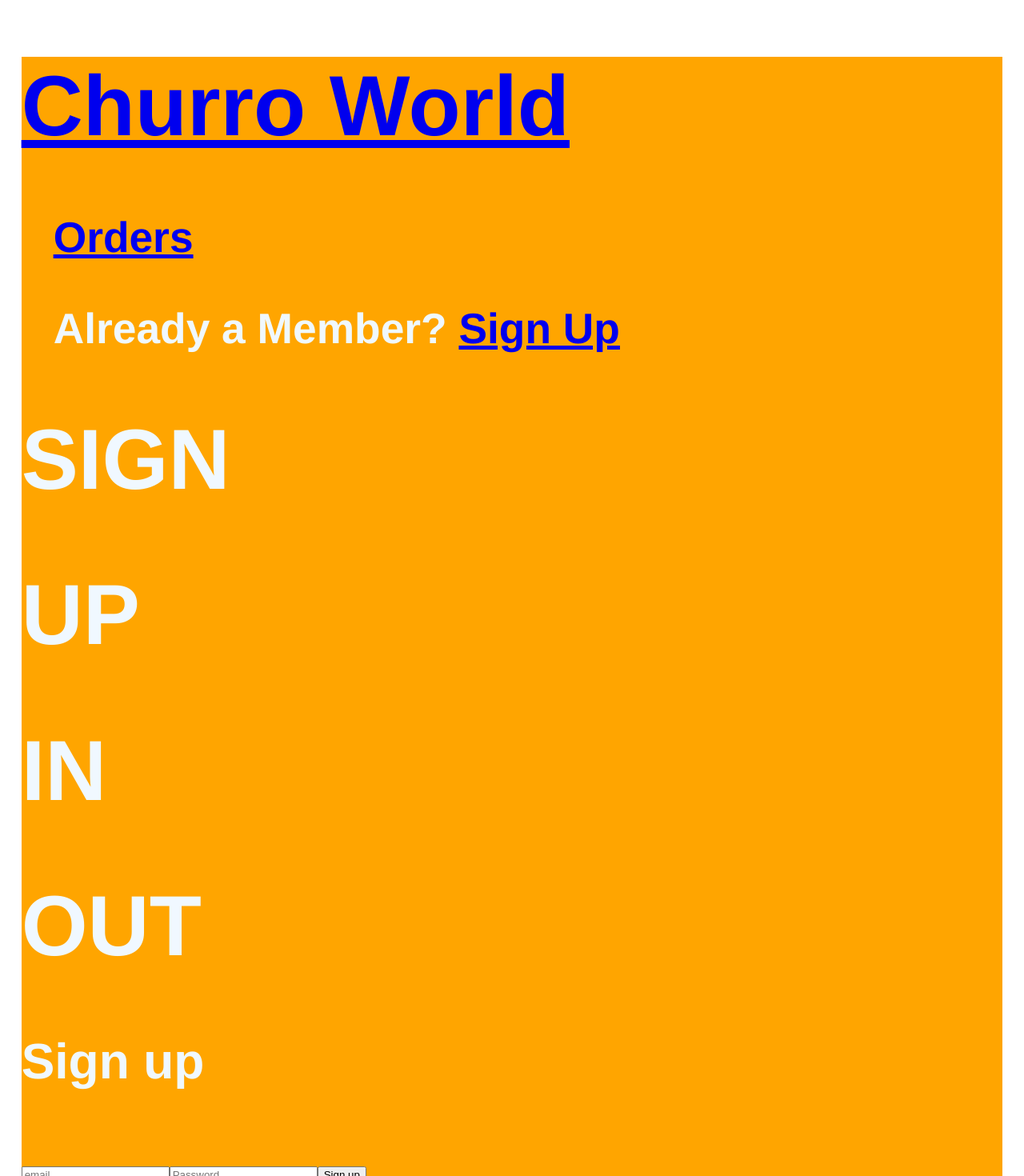
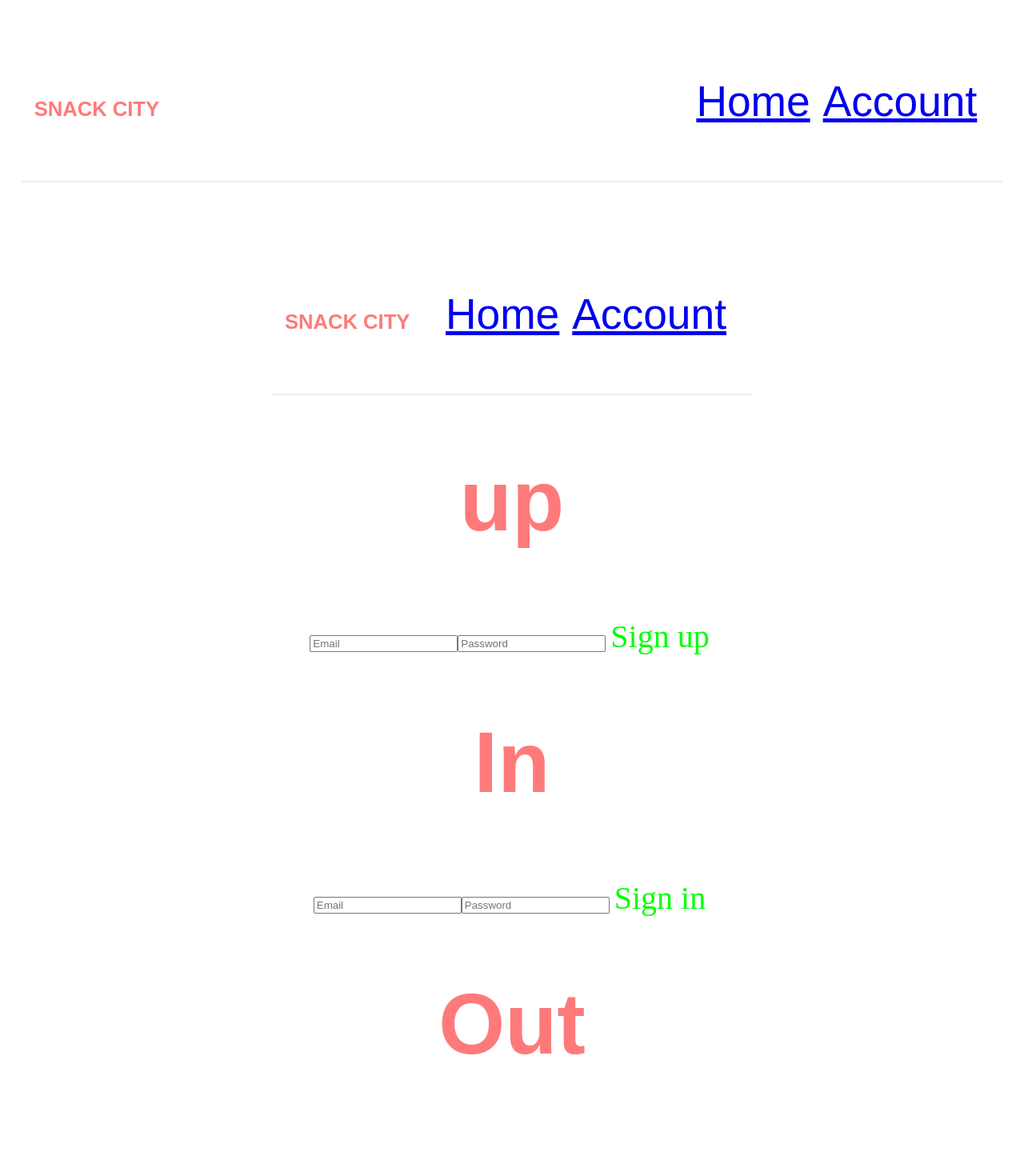
Before and after one commit to carolinecerussi/ChurroChurro, a React (Create React App) app: page /sign-in in a window 1280 px wide. Shown: the top 1470 px of the page at 80% size. Built offline with nearby package versions, Linux system fonts and the light colour scheme; no server answers.

Commit message:
continue to explore style components and organize layout of website

```diff
--- a/src/components/App.js
+++ b/src/components/App.js
@@ -1,19 +1,34 @@
 import React from "react";
-import Header from "./Header";
 import TicketControl from "./TicketControl";
 import SignIn from "./SignIn";
 import { BrowserRouter as Router, Routes, Route } from "react-router-dom";
+import Header from "./Header";
 
 function App(){
   return (
     <Router>
+      <Header />
       <Routes>
         <Route path="/sign-in" element={<SignIn />} />
-        <Route path="/" element={<Header />} />
-        <Route path="/orders" element={<TicketControl />} />
+        <Route path="/" element={<TicketControl />} />
       </Routes>
     </Router>
   );
 }
 
 export default App;
+// import Header from "./Header";
+// import TicketControl from "./TicketControl";
+// import ToggleTheme from "./ToggleTheme";
+
+// function App(){
+//   return (
+//     <React.Fragment>
+//       <Header />
+//       <ToggleTheme />
+//       <TicketControl />
+//     </React.Fragment>
+//   );
+// }
+
+// export default App;
--- a/src/components/EditTicketForm.js
+++ b/src/components/EditTicketForm.js
@@ -1,6 +1,26 @@
-import React from "react";
+import React, { Component } from "react";
 import ReusableForm from "./ReusableForm";
 import PropTypes from "prop-types";
+import styled from "styled-components";
+import Header from "./Header";
+
+const UpdateButton = styled.button`
+  align-items: baseline;
+  justify-content: space-between;
+  margin-bottom: 3rem;
+  padding: 1rem 1rem;
+  font-family: tahoma;
+  font-size: 20pt;
+  color: black;
+  background-color: transparent;
+  border: none;
+  hover {
+    color: pink;
+  }
+  }
+
+`;
+
 
 function EditTicketForm (props) {
   const { ticket } = props;
@@ -17,9 +37,10 @@ function EditTicketForm (props) {
 
   return (
     <React.Fragment>
+      <Header />
       <ReusableForm
         formSubmissionHandler={handleEditTicketFormSubmission}
-        buttonText="Update Ticket" />
+        buttonText= {<UpdateButton>Update Order</UpdateButton>}/>
     </React.Fragment>
   );
 }
--- a/src/components/Header.js
+++ b/src/components/Header.js
@@ -1,34 +1,48 @@
-
-import React from "react";
-import { Link } from "react-router-dom";
+import React from 'react';
+import { Link } from 'react-router-dom';
 import styled from 'styled-components';
 
-function Header(){
+const MainHeader = styled.header`
+  display: flex;
+  align-items: baseline;
+  justify-content: space-between;
+  margin-bottom: 3rem;
+  padding: 1rem 1rem;
+  border-bottom: 2px solid #eee;
+`;
 
+const BrandWordmark = styled.p`
+  font-size: 1.6rem;
+  font-weight: 800;
+  font-family: 'Montserrat', sans-serif;
+  text-transform: uppercase;
+`;
 
+const MenuList = styled.ul`
+  display: flex;
+  list-style: none;
+`;
 
-  const HeadingStyle = styled.h1`
-    color: aliceblue;
-    background-color: transparent;
-    font-family:  ;
-    font-size: 40pt;
-    `;
+const MenuListItem = styled.li`
+  margin-right: 1rem;
+`;
 
-
-
+function Header() {
   return (
- <HeadingStyle>
-       <Link to="/"> <h1>Churro World</h1></Link>
-      <ul>
-      <h />
-         <Link to="/orders">Orders</Link>
-         <span><p>Already a Member? <sp />
-         <Link to="/sign-in">Sign Up</Link></p></span>
-
-         </ul>
-</HeadingStyle>
+    <MainHeader>
+      <React.Fragment>
+        <BrandWordmark>Snack City</BrandWordmark>
+        <MenuList>
+          <MenuListItem>
+            <Link to='/'>Home</Link>
+          </MenuListItem>
+          <MenuListItem>
+            <Link to='/sign-in'>Account</Link>
+          </MenuListItem>
+        </MenuList>
+      </React.Fragment>
+    </MainHeader>
   );
 }
 
-
 export default Header;
--- a/src/components/NewTicketForm.js
+++ b/src/components/NewTicketForm.js
@@ -2,7 +2,6 @@ import React from "react";
 import PropTypes from "prop-types";
 import ReusableForm from "./ReusableForm";
 import { serverTimestamp } from "firebase/firestore";
-
 
 function NewTicketForm(props){
 
@@ -19,9 +18,8 @@ function NewTicketForm(props){
   return (
     <React.Fragment>
       <ReusableForm
-        formSubmissionHandler={handleNewTicketFormSubmission}
-        buttonText="Help!" />
-    </React.Fragment>
+        formSubmissionHandler={handleNewTicketFormSubmission} buttonText='Place Order' />
+            </React.Fragment>
   );
 }
 
--- a/src/components/SignIn.js
+++ b/src/components/SignIn.js
@@ -1,3 +1,5 @@
+
+
 import React, { useState } from 'react';
 import { auth } from './../firebase.js';
 import {
@@ -6,19 +8,32 @@ import {
   signOut
 } from 'firebase/auth';
 import styled from 'styled-components';
-import Header from './Header';
+import Header from './Header.js';
 
-  const SignInStyle = styled.div`
-    color: aliceblue;
-    background-color: orange;
-    font-family: helvetica;
-    text-align: left;
-    `;
+const AccountOptionsContainer = styled.div`
+  margin: 2rem auto;
+  padding: 1rem;
+  max-width: 600px;
+  border-radius: 8px;
+`;
+
+const AccountOptionBlock = styled.form`
+  margin: 1rem 1rem 2rem 1rem;
+`;
 
 
-
-
-
+const Button = styled.button`
+  background-color: transparent;
+  background-repeat: no-repeat;
+  border: none;
+  color: Lime;
+  font-family: Gemini moon;
+  font-size: 30pt;
+  &: hover {
+    color: pink;
+    cursor: pointer;
+  }
+`;
 
 function SignIn() {
   const [signUpSuccess, setSignUpSuccess] = useState(null);
@@ -66,38 +81,101 @@ function SignIn() {
   }
 
   return (
-   <SignInStyle>
+
+    <AccountOptionsContainer>
     <Header />
-<h1>SIGN</h1>
-<h1>UP</h1>
-<h1>IN</h1>
-<h1>OUT</h1>
-
-
-      {/* Signup form lives here */}
-      <h3>Sign up</h3>
-      {/* New code below! */}
+      <h1>up</h1>
       {signUpSuccess}
-      <form onSubmit={doSignUp}>
-        <input type='text' name='email' placeholder='email' />
+      <AccountOptionBlock onSubmit={doSignUp}>
+        <input type='text' name='email' placeholder='Email' />
         <input type='password' name='password' placeholder='Password' />
-        <button type='submit'>Sign up</button>
-      </form>
-      <h3>Sign In</h3>
-      {/* New sign in success message*/}
+        <Button type='submit'>Sign up</Button>
+      </AccountOptionBlock>
+      <h1> In</h1>
       {signInSuccess}
-      <form onSubmit={doSignIn}>
-        <input type='text' name='signinEmail' placeholder='email' />
+      <AccountOptionBlock onSubmit={doSignIn}>
+        <input type='text' name='signinEmail' placeholder='Email' />
         <input type='password' name='signinPassword' placeholder='Password' />
-        <button type='submit'>Sign in</button>
-      </form>
-      {/* New sign out button*/}
-      <h3>Sign Out</h3>
+        <Button type='submit'>Sign in</Button>
+      </AccountOptionBlock>
+      <h1> Out</h1>
       {signOutSuccess}
       <br />
-      <button onClick={doSignOut}>Sign out</button>
-</SignInStyle>
+      <Button onClick={doSignOut}>Sign out</Button>
+    </AccountOptionsContainer>
   );
 }
 
 export default SignIn;
+
+
+
+
+
+
+
+
+
+
+
+// import React, { useState } from 'react';
+// import { auth } from './../firebase.js';
+// import {
+//   signInWithEmailAndPassword,
+// } from 'firebase/auth';
+// import styled from 'styled-components';
+// import Header from './Header';
+// import { BrowserRouter as Router, Routes, Route } from "react-router-dom";
+
+//   const SignInStyle = styled.div`
+//     color: aliceblue;
+//     background-color: orange;
+//     font-family: gemini moon;
+//     text-align: left;
+//     `;
+
+
+
+//   function SignIn(event) {
+//     event.preventDefault();
+//     const email = event.target.signinEmail.value;
+//     const password = event.target.signinPassword.value;
+//     const [signInSuccess, setSignInSuccess] = useState(null);
+//     signInWithEmailAndPassword(auth, email, password)
+//       .then(userCredential => {
+//         setSignInSuccess(
+//           `Welcome back, ${userCredential.user.name}!`
+//         );
+//       })
+//       .catch(error => {
+//         setSignInSuccess(`There was an error signing in: ${error.message}!`);
+//       });
+
+//   return (
+
+//    <SignInStyle>
+//    <Router>
+//     <Routes>
+//    <Route path="/sign-in" element={<SignIn />} />
+//         <Route path="/" element={<Header />} />
+//       </Routes>
+
+// <h1>SIGN</h1>
+// <h1>IN</h1>
+
+
+//       {/* New sign in success message*/}
+//       {signInSuccess}
+//       <form onSubmit={SignIn}>
+//         <input type='text' name='signinEmail' placeholder='email' />
+//         <input type='password' name='signinPassword' placeholder='Password' />
+//         <button type='submit'>IN</button>
+//       </form>
+
+//       </Router>
+// </SignInStyle>
+
+
+//   )}
+
+// export default SignIn;
--- a/src/components/Ticket.js
+++ b/src/components/Ticket.js
@@ -5,16 +5,16 @@ import styled from 'styled-components';
 const TicketStyle = styled.div`
   font-size: 20pt;
   padding-vertical: 6;
-  background-color: aliceblue;
-  border-radius: 10pt;
+  background-color: orange;
+  border-radius: 50%;
   text-align: center;
   margin-horizontal: 1%;
-  width: 48%;
+  width: 80%;
   margin-bottom: 6;
   color: black;
   align-self: flex-start;
 
-  font-family: helvetica;
+  font-family: dangrek;
   `;
 
 
--- a/src/components/TicketControl.js
+++ b/src/components/TicketControl.js
@@ -21,11 +21,11 @@ const StyledButton = styled.button`
   background-color: transparent;
   background-repeat: no-repeat;
   border: none;
-  color: turquoise;
-  font-family: Dangrek;
+  color: Lime;
+  font-family: Gemini moon;
   font-size: 30pt;
   &: hover {
-    color: black;
+    color: pink;
     cursor: pointer;
   }
 `;
--- a/src/components/TicketList.js
+++ b/src/components/TicketList.js
@@ -1,10 +1,14 @@
 import React from 'react';
 import Ticket from './Ticket';
 import PropTypes from 'prop-types';
+import Header from './Header';
+
 
 function TicketList(props) {
   return (
+
     <React.Fragment>
+    <Header />
       <hr />
       {props.ticketList.map(ticket => (
         <Ticket
--- /dev/null
+++ b/src/components/ToggleTheme.js
@@ -0,0 +1,27 @@
+// import React from "react";
+// import PropTypes from "prop-types";
+
+// function ToggleTheme(props) {
+//   const theme = props.theme
+
+//   const styles = {
+//     backgroundColor: theme.buttonBackground,
+//     color: theme.textColor
+//   }
+
+//   return (
+//     <React.Fragment>
+//       <button style={styles} onClick={props.toggleTheme}>
+//         {theme.textColor === "AntiqueWhite" ? "toggle light theme" : "toggle dark theme"}
+//       </button>
+//       <hr/>
+//     </React.Fragment>
+//   );
+// }
+
+// ToggleTheme.propTypes = {
+//   theme: PropTypes.object,
+//   toggleTheme: PropTypes.func
+// }
+
+// export default ToggleTheme;
--- a/src/index.css
+++ b/src/index.css
@@ -4,15 +4,11 @@ body {
   margin: 20pt;
   text-align: center;
   background-color: rgb(255, 255, 255);
-  font-family: 'Dangrek', sans-serif;
+  font-family: 'gemini_moon', sans-serif;
   -webkit-font-smoothing: antialiased;
 }
 
 code {
-  font-family: source-code-pro, Menlo, Monaco, Consolas, 'Courier New',
+  font-family: source-code-pro, Menlo, Monaco, Consolas, 'helvetica',
     monospace;
 }
-
-ticketList {
-  color: red,
-}
```
Also changed, not shown: src/components/ReusableForm.js (+7 -7 lines).
